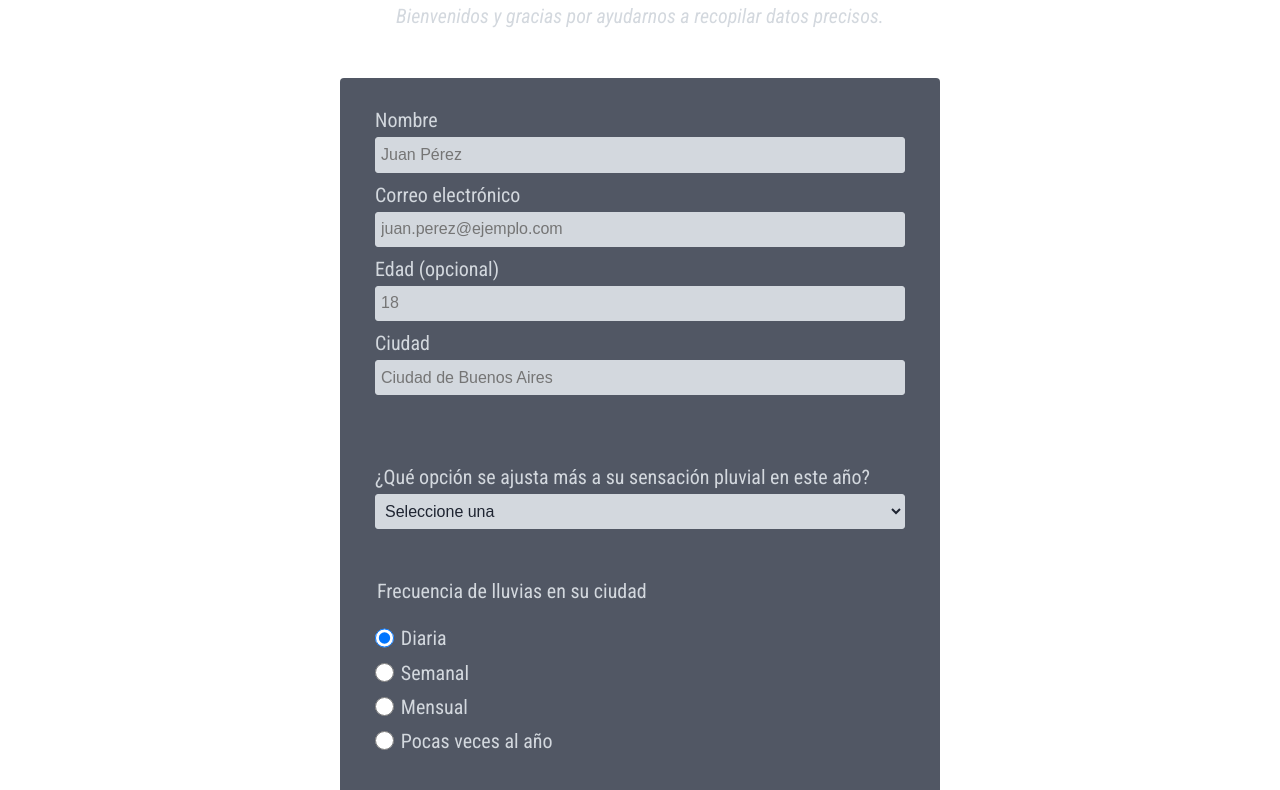
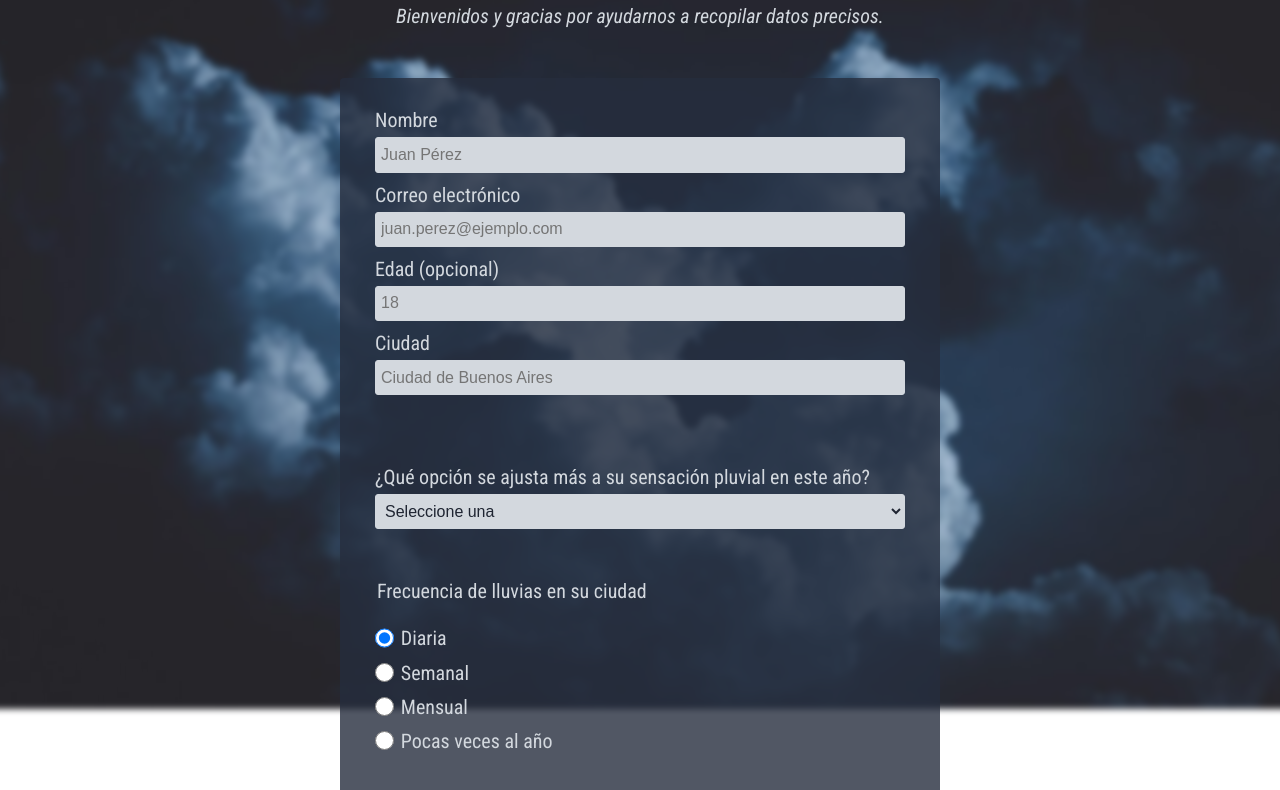
Before and after one commit to alexio-codev/survey-form, a plain HTML site: page index.html in a window 1280 px wide. Shown: the part 99-889 px from the top of the page. Drawn offline with Linux system fonts and the light colour scheme.

Commit message:
config correct url for brackground-image

```diff
--- a/styles.css
+++ b/styles.css
@@ -9,7 +9,7 @@ body::before {
   content: "";
   position: fixed;
   top: -1%; left: -1%; width: 102%; height: 102%;
-  background-image: url("imgs/clouds-7165454_960_720.jpg");
+  background-image: url("imgs/clouds.jpg");
   background-size: cover;
   background-position: center;
   filter: blur(3px);
```
